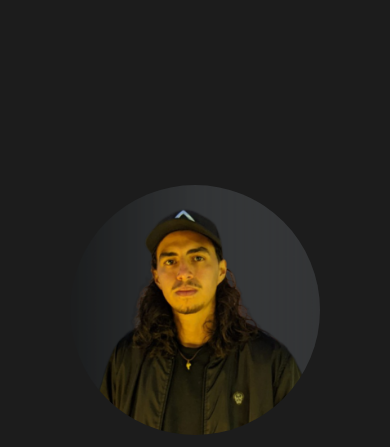
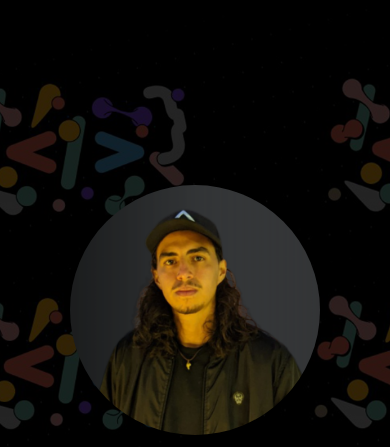
Before and after one commit to XFelipe41/FCaicedo-Portafolio.github.io, a plain HTML site: page index.html in a window 390 px wide. Shown: the part 63-510 px from the top of the page. Drawn offline with nearby package versions, Linux system fonts and the light colour scheme.

Commit message:
Actualizado

```diff
--- a/css/media.css
+++ b/css/media.css
@@ -106,7 +106,7 @@
 @media (max-width: 767px) {
 
   .home__background {
-    background-image: url(./assets/bg-41Ress.jpg);
+    background-image: url(../assets/bg-41Ress.jpg);
     background-attachment: fixed;
     background-size: cover;
     background-position: center;
--- a/css/styles.css
+++ b/css/styles.css
@@ -120,7 +120,7 @@ section {
 
 .home__background {
   background-color: #8e8e8e;
-  background-image: url(./assets/bg-41.jpg);
+  background-image: url(../assets/bg-41.jpg);
   background-attachment: fixed;
   background-size: cover;
   background-position: center;
```
